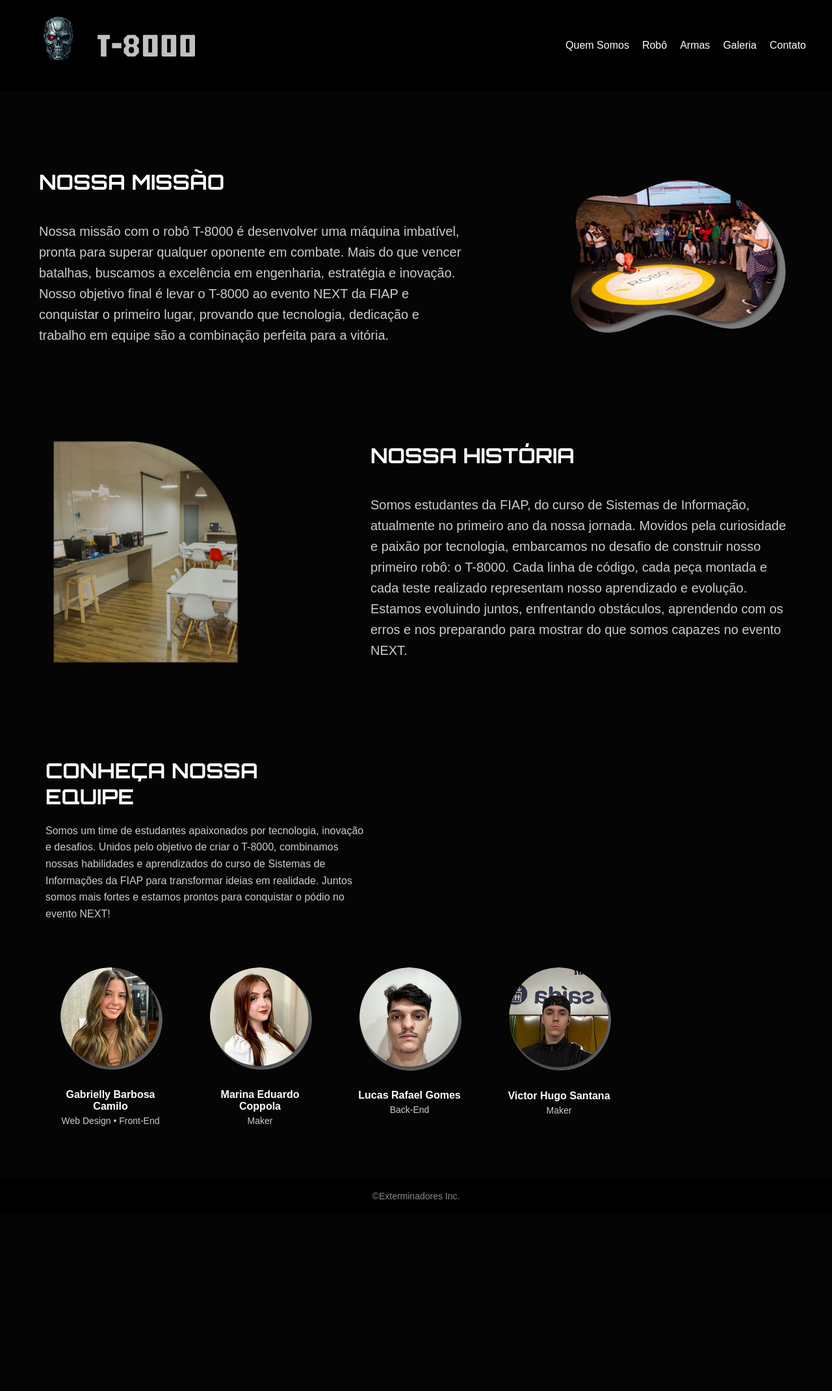
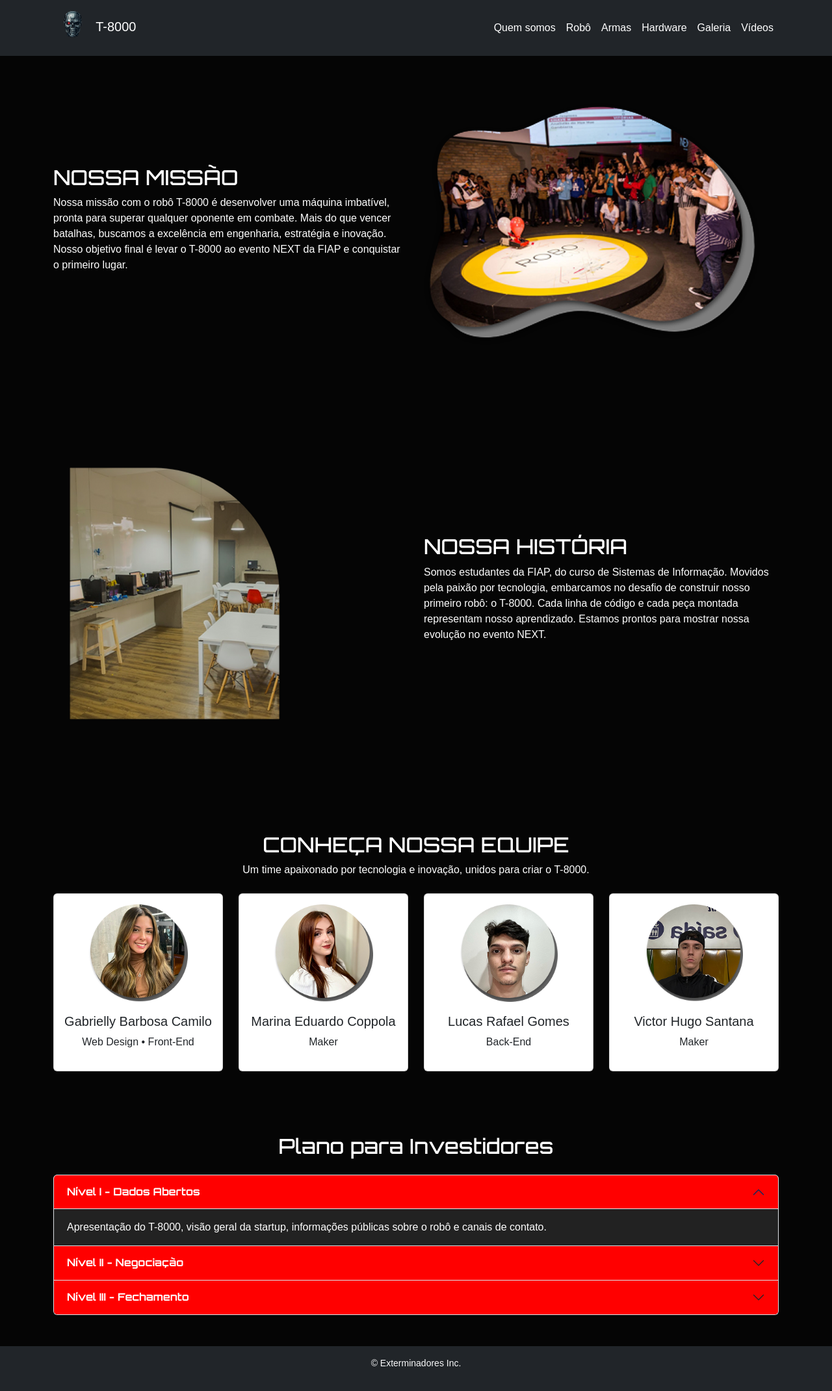
Before and after one commit to gabycamilobr/exterminadores, a plain HTML site: page t-8000/quemsomos.html in a window 1280 px wide. Shown: the whole page at 65% size. Before the commit the page ends 1869 px from the top, so only its background shows below. Drawn offline with Linux system fonts and the light colour scheme; a web font is replaced by a local one.

Commit message:
Mais ajustes

```diff
--- a/t-8000/css/style.css
+++ b/t-8000/css/style.css
@@ -1,6 +1,15 @@
+:root {
+  --cor-fundo: #050505;
+  --cor-texto: #ffffff;
+  --cor-destaque: #ff0000;
+  --cor-card: #111111;
+  --cor-card-borda: #888888;
+  --cor-accordion: #222222;
+}
+
 body {
-  background-color: #050505;
-  color: #fff;
+  background-color: var(--cor-fundo);
+  color: var(--cor-texto);
   font-family: 'Arial', sans-serif;
 }
 
@@ -9,78 +18,104 @@ h2, h3 {
 }
 
 .titulo {
-  font-size: 32px;
+  font-size: 48px;
   margin-bottom: 20px;
+  font-weight: 900;
+  text-transform: uppercase;
+  color: var(--cor-texto);
+}
+
+/* Responsividade para título */
+@media (max-width: 768px) {
+  .titulo {
+    font-size: 28px;
+    text-align: center;
+  }
+}
+
+#carouselRobo {
+  max-width: 800px;
+  margin: auto;
+}
+
+#carouselRobo img {
+  height: 400px;
+  object-fit: contain;
+}
+
+.navbar-dark .navbar-nav .nav-link:hover {
+  color: var(--cor-destaque) !important;
+}
+
+.custom-toggler-icon {
+  display: inline-block;
+  width: 24px;
+  height: 18px;
+  position: relative;
+}
+
+.custom-toggler-icon::before,
+.custom-toggler-icon::after,
+.custom-toggler-icon div {
+  content: '';
+  position: absolute;
+  left: 0;
+  width: 100%;
+  height: 3px;
+  background-color: var(--cor-texto); /* cor dos tracinhos */
+  border-radius: 2px;
+}
+
+.custom-toggler-icon::before {
+  top: 0;
+}
+
+.custom-toggler-icon div {
+  top: 7px;
+}
+
+.custom-toggler-icon::after {
+  bottom: 0;
+}
+
+
+.accordion-button {
+  background-color: var(--cor-card);
+  color: var(--cor-texto);
   font-weight: bold;
 }
 
-#carouselRobo {
-  max-width: 800px; /* largura máxima */
-  margin: auto;     /* centraliza */
+.accordion-button.collapsed {
+  background-color: var(--cor-destaque);
+  color: var(--cor-texto);
 }
 
-#carouselRobo img {
-  height: 400px;       /* altura fixa */
-  object-fit: contain; /* mantém proporção */
+.accordion-button:not(.collapsed) {
+  background-color: var(--cor-destaque);
+  color: var(--cor-texto);
 }
 
-/* Hover nos links do menu */
-.navbar-dark .navbar-nav .nav-link:hover {
-  color: #ff0000 !important; /* vermelho */
+.accordion-body {
+  background-color: var(--cor-accordion);
+  color: var(--cor-texto);
 }
-
-/* Accordion (Sistema de Armas) */
-.accordion-button {
-  background-color: #111;
-  color: #fff;
-  font-weight: bold;
-}
-
-
-/* Botão do accordion fechado */
-.accordion-button.collapsed {
-  background-color: #ff0000; /* vermelho escuro */
-  color: #fff;
-}
-
-/* Botão aberto */
-.accordion-button:not(.collapsed) {
-  background-color: #ff0000; /* vermelho forte */
-  color: #fff;
-}
-
-/* Corpo do accordion */
-.accordion-body {
-  background-color: #222;
-  color: #ddd;
-}
-
-
-.accordion-body {
-  background-color: rgb(228, 228, 228);
-  color: #111;
-}
-
-/* Título T-8000 maior */
-.titulo {
-  font-size: 48px; /* antes estava 32px */
-  font-weight: 900;
-  text-transform: uppercase;
-  color: #fff;
+.card {
+  height: 100%;
+  display: flex;
+  flex-direction: column;
+  justify-content: space-between;
+  text-align: center;
 }
 
 
 
-.card {
-  background-color: #111;
-  color: #fff
-  border: 1px solid #888;
+.card img {
+  width: 100%;
+  height: 150px; /* altura fixa */
+  object-fit: contain; /* mantém proporção sem distorcer */
+  margin-bottom: 10px;
 }
 
-.card img {
-  height: 200px;
-  object-fit: contain;
-}
 
 footer {
   font-size: 14px;
--- a/t-8000/css/stylesomos.css
+++ b/t-8000/css/stylesomos.css
@@ -1,127 +1,30 @@
-@import url('https://fonts.googleapis.com/css2?family=Orbitron:wght@400..900&family=Playfair+Display:ital,wght@0,400..900;1,400..900&display=swap');
-
-  *{
-      margin: 0;
-      padding: 0;
-      box-sizing: border-box;
-  }
-
 body {
   background-color: #050505;
-    color: #fff;
+  color: #050505;
   font-family: 'Arial', sans-serif;
 }
 
-  h1{
+h1, h2, h3 {
   font-family: 'Orbitron', sans-serif;
 }
 
-  h2{
-      font-family: 'Orbitron', sans-serif;
+.navbar {
+  background-color: #000 !important;
 }
 
-  header {
-    display: flex;
-    justify-content: space-between;
-    align-items: center;
-    padding: 20px 40px;
-    background-color: #000;
-  }
-
-  .logo {
-    display: flex;
-    align-items: center;
-  }
-
-  .logo-img {
-    width: 100px;
-    margin-right: 10px;
-  }
-
-  .letra-t8000 {
-    width: 150px;
-  }
-
-  nav ul {
-    display: flex;
-    list-style: none;
-    gap: 20px;
-  }
-
-  nav ul li a {
-    text-decoration: none;
-    color: #fff;
-    font-weight: 10px;
-    transition: color 0.3s;
-  }
-
-  nav ul li a:hover {
-    color: #ff0000;
-  }
-
-  .somos {
-    display: flex;
-    align-items: center;
-    justify-content: space-between;
-    margin: 60px;
-  }
-
-  .somos p {
-    font-size: 20px;
-    max-width: 650px;
-    line-height: 1.6;
-    color: #ccc;
-  }
-
-  .somos h2 {
-    font-size: 32px;
-    margin-bottom: 40px;
-    color: #fff;
+.navbar-brand img {
+  height: 50px;
 }
 
 .somos img {
-    height: 30%;
-    width: 30%;
-  }
-
-  .conheca {
-    display: flex;
-    justify-content: space-between;
-    align-items: flex-start;
-    margin-left: 30px;
-    margin-right: 10px;
-    gap: 50px;
-    padding: 60px 40px;
-    color: white;
-    flex-wrap: wrap;
-  }
-
-
-  .conheca-texto {
-    max-width: 500px;
-  }
-
-  .conheca-texto h2 {
-    font-size: 32px;
-    margin-bottom: 20px;
-  }
-
-  .conheca-texto p {
-    line-height: 1.6;
-    color: #ccc;
-  }
-
-  .cards {
-    display: flex;
-    gap: 30px;
-    justify-content: center;
+  max-width: 100%;
+  border-radius: 12px;
 }
 
 .card {
-    padding: 20px;
-    border-radius: 12px;
-    text-align: center;
-    width: 200px;
+  background-color: #111;
+  border: 1px solid #333;
+  color: #ccc;
   transition: transform 0.3s;
 }
 
@@ -130,22 +33,9 @@
 }
 
 .card img {
-    width: 100%;
   border-radius: 50%;
-    margin-bottom: 15px;
+  margin-bottom: 10px;
 }
-
-  .card h3 {
-    margin: 10px 0 5px;
-    font-size: 16px;
-    color: #fff;
-  }
-
-  .card p {
-    color: #ccc;
-    font-size: 14px;
-  }
-
 
 footer {
   padding: 20px;
--- a/t-8000/quemsomos.html
+++ b/t-8000/quemsomos.html
@@ -1,85 +1,154 @@
 <!DOCTYPE html>
 <html lang="pt-br">
 <head>
-  <meta charset="UTF-8" />
-  <meta name="viewport" content="width=device-width, initial-scale=1.0"/>
-  <title>T-8000 - Sobre</title>
-  <link rel="stylesheet" href="css/stylesomos.css" />
-
+  <meta charset="UTF-8">
+  <meta name="viewport" content="width=device-width, initial-scale=1.0">
+  <title>T-8000</title>
+  <link href="https://fonts.googleapis.com/css2?family=Orbitron:wght@500;700&display=swap" rel="stylesheet">
+  <link rel="stylesheet" href="css/bootstrap.min.css">
+  <link rel="stylesheet" href="css/style.css">
 </head>
 <body>
-  <header>
-        <div class="logo">
-            <img class="logo-img" src="img/logo.png" alt="T-8000 logo">
-            <img class="letra-t8000" src="img/T-8000.png" alt="T-8000 escrita">
-          </div>
-          <nav>
-            <ul>
-              <li><a href="quemsomos.html">Quem Somos</a></li>
-              <li><a href="index.html">Robô</a></li>
-              <li><a href="index.html">Armas</a></li>
-              <li><a href="index.html">Galeria</a></li>
-              <li><a href="#">Contato</a></li>
-            </ul>
-          </nav>
-  </header>
-  <main>
-    <div class="somos">
-      <div class="texto-somos">
+
+<nav class="navbar navbar-expand-lg navbar-dark bg-dark fixed-top">
+  <div class="container">
+    <a class="navbar-brand text-white" href="#inicio">
+      <img src="img/logo.png" width="60" alt="Logo T-8000"> T-8000
+    </a>
+  <button class="navbar-toggler" type="button" data-bs-toggle="collapse" data-bs-target="#menuNav">
+    <span class="custom-toggler-icon">
+      <div></div>
+    </span>
+  </button>
+
+    <div class="collapse navbar-collapse" id="menuNav">
+      <ul class="navbar-nav ms-auto">
+      <li class="nav-item"><a class="nav-link text-white" href="quemsomos.html">Quem somos</a></li>
+        <li class="nav-item"><a class="nav-link text-white" href="index.html">Robô</a></li>
+        <li class="nav-item"><a class="nav-link text-white" href="index.html">Armas</a></li>
+        <li class="nav-item"><a class="nav-link text-white" href="index.html">Hardware</a></li>
+        <li class="nav-item"><a class="nav-link text-white" href="index.html">Galeria</a></li>
+        <li class="nav-item"><a class="nav-link text-white" href="index.html">Vídeos</a></li>
+      </ul>
+    </div>
+  </div>
+</nav>
+
+
+
+  <!-- Missão e História -->
+  <div class="container py-5">
+    <div class="row align-items-center mb-5 somos">
+      <div class="col-md-6">
         <h2>NOSSA MISSÃO</h2>
         <p>
-          Nossa missão com o robô T-8000 é desenvolver uma máquina imbatível, pronta para superar qualquer oponente em combate.
-          Mais do que vencer batalhas, buscamos a excelência em engenharia, estratégia e inovação. Nosso objetivo final é levar o T-8000 ao evento NEXT da FIAP
-          e conquistar o primeiro lugar, provando que tecnologia, dedicação e trabalho em equipe são a combinação perfeita para a vitória.
+          Nossa missão com o robô T-8000 é desenvolver uma máquina imbatível, pronta para superar qualquer oponente em combate. Mais do que vencer batalhas, buscamos a excelência em engenharia, estratégia e inovação. Nosso objetivo final é levar o T-8000 ao evento NEXT da FIAP e conquistar o primeiro lugar.
         </p>
       </div>
-      <img src="img/roboCup.png" alt="Foto da missão">
+      <div class="col-md-6">
+        <img src="img/roboCup.png" alt="Missão RoboCup">
+      </div>
     </div>
-    <div class="somos">
-      <img src="img/maker.png" alt="Foto da equipe">
-      <div class="texto-somos">
+
+    <div class="row align-items-center mb-5 somos flex-md-row-reverse">
+      <div class="col-md-6">
         <h2>NOSSA HISTÓRIA</h2>
         <p>
-          Somos estudantes da FIAP, do curso de Sistemas de Informação, atualmente no primeiro ano da nossa jornada.
-          Movidos pela curiosidade e paixão por tecnologia, embarcamos no desafio de construir nosso primeiro robô: o T-8000.
-          Cada linha de código, cada peça montada e cada teste realizado representam nosso aprendizado e evolução.
-          Estamos evoluindo juntos, enfrentando obstáculos, aprendendo com os erros e nos preparando para mostrar do que somos capazes no evento NEXT.
+          Somos estudantes da FIAP, do curso de Sistemas de Informação. Movidos pela paixão por tecnologia, embarcamos no desafio de construir nosso primeiro robô: o T-8000. Cada linha de código e cada peça montada representam nosso aprendizado. Estamos prontos para mostrar nossa evolução no evento NEXT.
         </p>
       </div>
+      <div class="col-md-6">
+        <img src="img/maker.png" alt="Equipe em ação">
+      </div>
     </div>
-    <div class="conheca">
-      <div class="conheca-texto">
-        <h2>CONHEÇA NOSSA <br> EQUIPE</h2>
-        <p>
-          Somos um time de estudantes apaixonados por tecnologia, inovação e desafios.  Unidos pelo objetivo de criar o T-8000, combinamos nossas habilidades e aprendizados do curso de Sistemas de Informações da FIAP para transformar ideias em realidade. Juntos somos mais fortes e estamos prontos para conquistar o pódio no evento NEXT!
-        </p>
-      </div>
-      <div class="cards">
-        <div class="card">
-          <img src="img/gaby.png" alt="Gabrielly">
-          <h3>Gabrielly Barbosa Camilo</h3>
+  </div>
+
+  <!-- Equipe -->
+  <div class="container py-5">
+    <div class="text-center mb-4">
+      <h2>CONHEÇA NOSSA EQUIPE</h2>
+      <p>Um time apaixonado por tecnologia e inovação, unidos para criar o T-8000.</p>
+    </div>
+    <div class="row g-4 justify-content-center">
+      <div class="col-md-3">
+        <div class="card p-3 text-center">
+          <img src="img/gaby.png" class="img-fluid" alt="Gabrielly">
+          <h5 class="mt-2">Gabrielly Barbosa Camilo</h5>
           <p>Web Design • Front-End</p>
         </div>
-        <div class="card">
-          <img src="img/maria.png" alt="Maria">
-          <h3>Marina Eduardo Coppola</h3>
+      </div>
+      <div class="col-md-3">
+        <div class="card p-3 text-center">
+          <img src="img/maria.png" class="img-fluid" alt="Maria">
+          <h5 class="mt-2">Marina Eduardo Coppola</h5>
           <p>Maker</p>
         </div>
-        <div class="card">
-          <img src="img/luccas.png" alt="Lucas">
-          <h3>Lucas Rafael Gomes</h3>
+      </div>
+      <div class="col-md-3">
+        <div class="card p-3 text-center">
+          <img src="img/luccas.png" class="img-fluid" alt="Lucas">
+          <h5 class="mt-2">Lucas Rafael Gomes</h5>
           <p>Back-End</p>
         </div>
-        <div class="card">
-          <img src="img/victor.png" alt="Vitor">
-          <h3>Victor Hugo Santana</h3>
+      </div>
+      <div class="col-md-3">
+        <div class="card p-3 text-center">
+          <img src="img/victor.png" class="img-fluid" alt="Victor">
+          <h5 class="mt-2">Victor Hugo Santana</h5>
           <p>Maker</p>
         </div>
       </div>
     </div>
-  </main>
-  <footer>
-    <p>©Exterminadores Inc.</p>
+  </div>
+
+  <!-- Investidores -->
+  <div class="container py-5">
+    <h2 class="text-center mb-4">Plano para Investidores</h2>
+    <div class="accordion" id="accordionInvest">
+      <div class="accordion-item text-light">
+        <h2 class="accordion-header">
+          <button class="accordion-button" type="button" data-bs-toggle="collapse" data-bs-target="#nivel1">
+            Nível I - Dados Abertos
+          </button>
+        </h2>
+        <div id="nivel1" class="accordion-collapse collapse show" data-bs-parent="#accordionInvest">
+          <div class="accordion-body">
+            Apresentação do T-8000, visão geral da startup, informações públicas sobre o robô e canais de contato.
+          </div>
+        </div>
+      </div>
+      <div class="accordion-item bg-dark text-light">
+        <h2 class="accordion-header">
+          <button class="accordion-button collapsed" type="button" data-bs-toggle="collapse" data-bs-target="#nivel2">
+            Nível II - Negociação
+          </button>
+        </h2>
+        <div id="nivel2" class="accordion-collapse collapse" data-bs-parent="#accordionInvest">
+          <div class="accordion-body">
+            Início da negociação sob termo de sigilo, com acesso a projeções preliminares e sondagens de mercado.
+          </div>
+        </div>
+      </div>
+      <div class="accordion-item bg-dark text-light">
+        <h2 class="accordion-header">
+          <button class="accordion-button collapsed" type="button" data-bs-toggle="collapse" data-bs-target="#nivel3">
+            Nível III - Fechamento
+          </button>
+        </h2>
+        <div id="nivel3" class="accordion-collapse collapse" data-bs-parent="#accordionInvest">
+          <div class="accordion-body">
+            Projeções detalhadas, diferenciais do T-8000, acordos contratuais e plano de expansão.
+          </div>
+        </div>
+      </div>
+    </div>
+  </div>
+
+    <footer class="bg-dark text-center text-light py-3">
+      <p>© Exterminadores Inc.</p>
   </footer>
+
+
+  <script src="js/bootstrap.bundle.min.js"></script>
 </body>
 </html>
```
Also changed, not shown: t-8000/index.html (+19 -22 lines), t-8000/img/arduino.png (added), t-8000/img/motor.png (added). Lines whose indentation alone changed are shown as unchanged.
